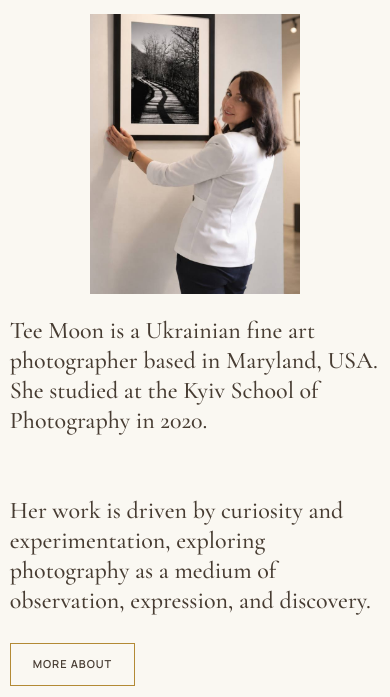
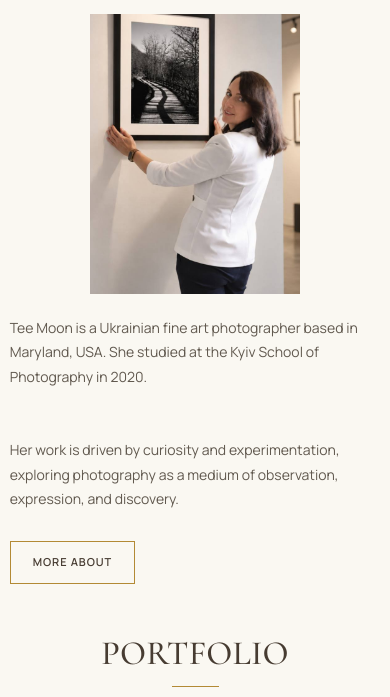
Before and after one commit to TetianaSulima/tee-moon-site, a plain HTML site: page index.html in a window 390 px wide. Shown: the part 403-1100 px from the top of the page. Drawn offline with nearby package versions, Linux system fonts and the light colour scheme.

Commit message:
Add files via upload

```diff
--- a/style.css
+++ b/style.css
@@ -2006,3 +2006,37 @@ main .pf-more {
 @media (prefers-reduced-motion: reduce) {
   .home-button, .contact-button, .about-cv-download { transition: none; }
 }
+
+/* ============================================================
+   TEE MOON / HOME BIO TYPOGRAPHY FIX — 2026-11-23
+   The home.bio.title field currently holds several paragraphs,
+   so it must be styled as body copy, not as a display heading.
+   ABOUT h2 retains Cormorant Garamond and its gold rule.
+   ============================================================ */
+.home-page .home-bio-text h3 {
+  font-family: var(--gallery-sans);
+  font-size: 16px;
+  font-weight: 400;
+  font-style: normal;
+  line-height: 1.8;
+  letter-spacing: 0;
+  color: var(--gallery-copy);
+  margin-bottom: 14px;
+  white-space: pre-line;
+  overflow-wrap: anywhere;
+}
+.home-page .home-bio-text p {
+  font-family: var(--gallery-sans);
+  font-size: 15px;
+  font-weight: 400;
+  line-height: 1.8;
+  color: var(--gallery-copy);
+  overflow-wrap: anywhere;
+}
+@media (max-width: 700px) {
+  .home-page .home-bio-text h3,
+  .home-page .home-bio-text p {
+    font-size: 14px;
+    line-height: 1.75;
+  }
+}
```
